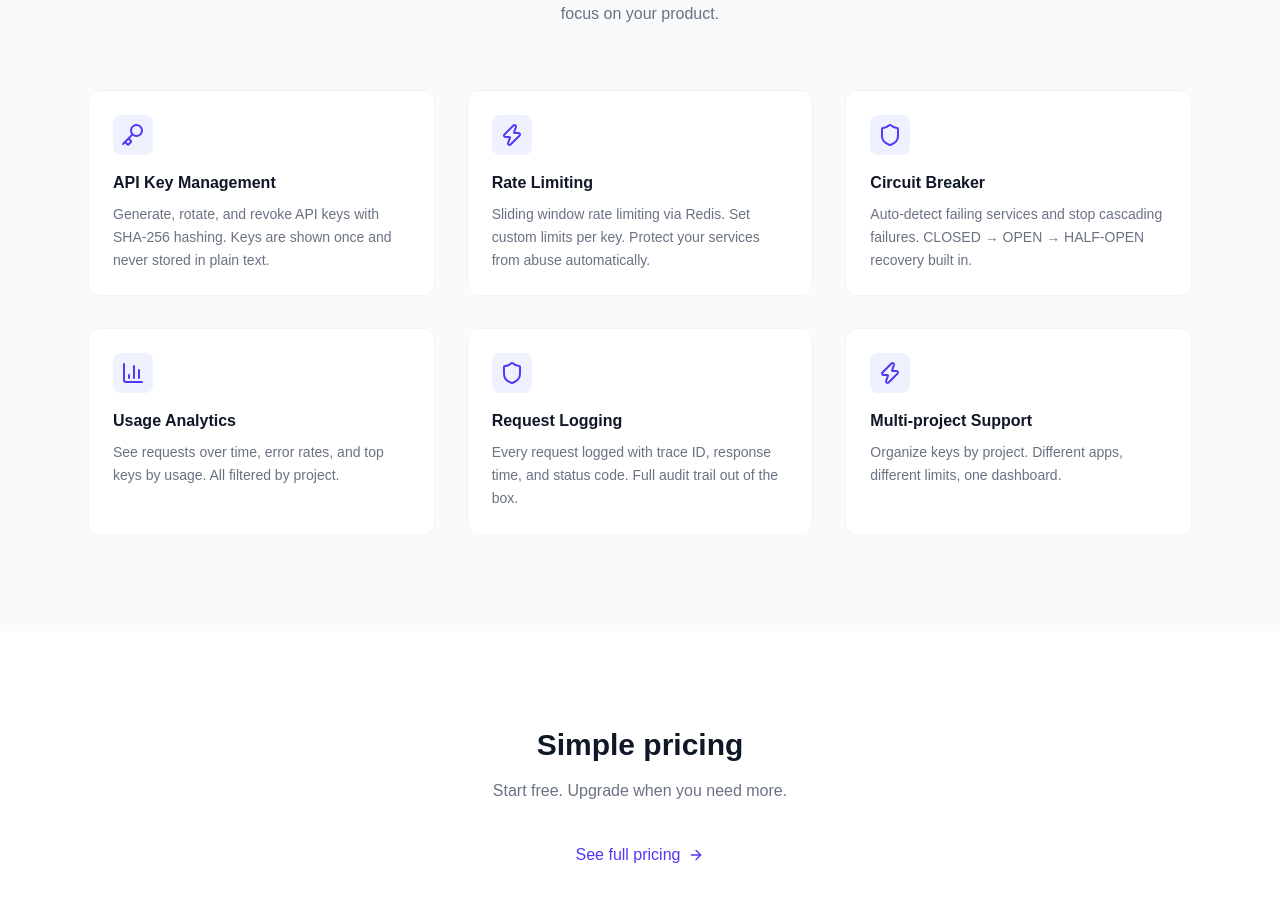
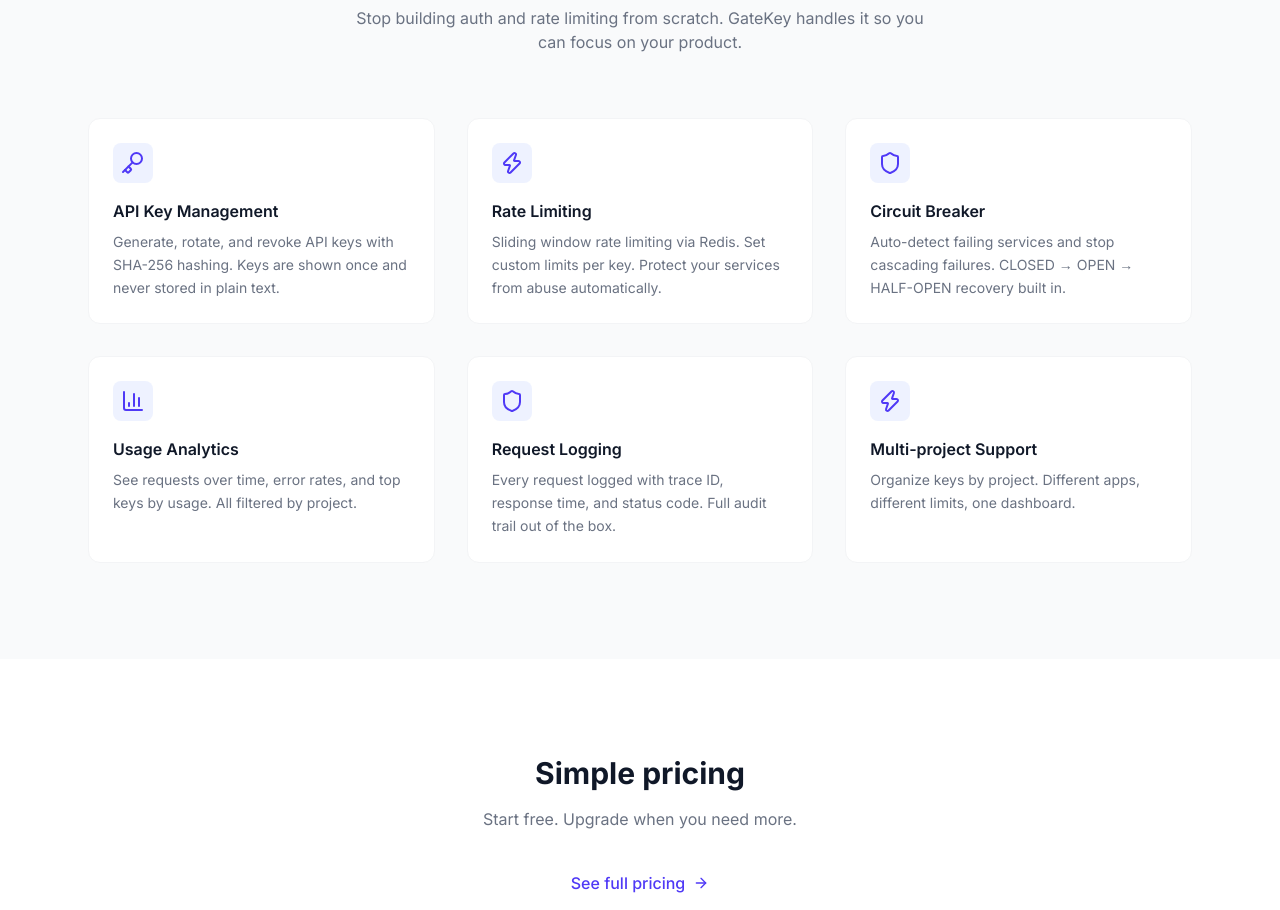
Before and after one commit to priyacha123/api-gateway-dashboard, a Next.js app: page /pricing in a window 1280 px wide. Shown: the part 831-1741 px from the top of the page. Built offline with nearby package versions, Linux system fonts and the light colour scheme.

Commit message:
feat: GateKey dashboard — landing, auth, projects, billing, docs

```diff
--- a/app/dashboard/analytics/page.tsx
+++ b/app/dashboard/analytics/page.tsx
@@ -1,13 +1,20 @@
 'use client'
 
 import { useEffect, useState } from 'react'
-import { BarChart, Bar, XAxis, YAxis, Tooltip, ResponsiveContainer, LineChart, Line } from 'recharts'
+// import { BarChart, Bar, XAxis, YAxis, Tooltip, ResponsiveContainer, LineChart, Line } from 'recharts'
 import { useAuth } from '@/hooks/useAuth'
 
 export default function AnalyticsPage() {
   useAuth()
   const [metrics, setMetrics] = useState<any>(null)
   const [loading, setLoading] = useState(true)
+
+  const statCard = [
+          { label: 'Requests today', value: metrics?.totalToday || 0 },
+          { label: 'Avg response time', value: `${metrics?.avgResponseTime || 0}ms` },
+          { label: '4xx errors', value: metrics?.errorRate4xx || 0 },
+          { label: '5xx errors', value: metrics?.errorRate5xx || 0 }
+        ]
 
   useEffect(() => {
     const fetchMetrics = async () => {
@@ -33,12 +40,7 @@
 
       {/* Stat cards */}
       <div className="grid grid-cols-4 gap-4 mb-8">
-        {[
-          { label: 'Requests today', value: metrics?.totalToday || 0 },
-          { label: 'Avg response time', value: `${metrics?.avgResponseTime || 0}ms` },
-          { label: '4xx errors', value: metrics?.errorRate4xx || 0 },
-          { label: '5xx errors', value: metrics?.errorRate5xx || 0 }
-        ].map(card => (
+        {statCard.map(card => (
           <div key={card.label} className="bg-white border border-gray-100 rounded-xl p-5">
             <p className="text-sm text-gray-500 mb-1">{card.label}</p>
             <p className="text-2xl font-bold text-gray-900">{card.value}</p>
--- a/app/dashboard/page.tsx
+++ b/app/dashboard/page.tsx
@@ -11,6 +11,27 @@
   const [billing, setBilling] = useState<any>(null)
   const [metrics, setMetrics] = useState<any>(null)
   const [loading, setLoading] = useState(true)
+
+  const stats = [
+  {
+    label: 'Projects',
+    value: `${billing?.usage?.projects || 0} / ${billing?.limits?.projects || 2}`,
+    icon: <FolderOpen className="w-5 h-5 text-indigo-600" />,
+            href: '/dashboard/projects'
+  },
+  {
+    label: 'Active Keys',
+    value: billing?.usage?.activeKeys || 0,
+    icon: <Key className="w-5 h-5 text-indigo-600" />,
+            href: '/dashboard/projects'
+  },
+  {
+    label: 'Requests Today',
+    value: metrics?.totalToday || 0,
+    icon: <Activity className="w-5 h-5 text-indigo-600" />,
+            href: '/dashboard/analytics'
+  }
+]
 
   useEffect(() => {
     const fetchData = async () => {
@@ -57,26 +78,7 @@
 
       {/* Stats */}
       <div className="grid grid-cols-3 gap-4 mb-8">
-        {[
-          {
-            label: 'Projects',
-            value: `${billing?.usage?.projects || 0} / ${billing?.limits?.projects || 2}`,
-            icon: <FolderOpen className="w-5 h-5 text-indigo-600" />,
-            href: '/dashboard/projects'
-          },
-          {
-            label: 'Active Keys',
-            value: billing?.usage?.activeKeys || 0,
-            icon: <Key className="w-5 h-5 text-indigo-600" />,
-            href: '/dashboard/projects'
-          },
-          {
-            label: 'Requests Today',
-            value: metrics?.totalToday || 0,
-            icon: <Activity className="w-5 h-5 text-indigo-600" />,
-            href: '/dashboard/analytics'
-          }
-        ].map(stat => (
+        {stats.map(stat => (
           <Link key={stat.label} href={stat.href}
             className="bg-white border border-gray-100 rounded-xl p-5 hover:border-indigo-200 transition-colors"
           >
--- a/app/docs/page.tsx
+++ b/app/docs/page.tsx
@@ -1,5 +1,6 @@
 import Link from 'next/link'
 import { Key } from 'lucide-react'
+import { endpoints, header, quickLinks, quickStart, status } from '@/lib/constants'
 
 export default function DocsPage() {
   return (
@@ -20,14 +21,8 @@
         {/* Sidebar nav */}
         <aside className="w-48 flex-shrink-0">
           <nav className="sticky top-8 space-y-1">
-            {[
-              { href: '#quickstart', label: 'Quick Start' },
-              { href: '#authentication', label: 'Authentication' },
-              { href: '#rate-limiting', label: 'Rate Limiting' },
-              { href: '#errors', label: 'Error Codes' },
-              { href: '#endpoints', label: 'Endpoints' }
-            ].map(link => (
-
+            {quickLinks.map(link => (
+                <a
                 key={link.href}
                 href={link.href}
                 className="block text-sm text-gray-600 hover:text-indigo-600 py-1.5 transition-colors"
@@ -48,11 +43,7 @@
           <section id="quickstart" className="mb-12">
             <h2 className="text-xl font-bold text-gray-900 mb-4">Quick Start</h2>
             <div className="space-y-4">
-              {[
-                { step: '1', title: 'Sign up and create a project', desc: 'Create a free account and set up your first project from the dashboard.' },
-                { step: '2', title: 'Generate an API key', desc: 'Generate a key from your project page. Copy it — it\'s shown only once.' },
-                { step: '3', title: 'Make your first request', desc: 'Pass your key via the X-API-Key header on every request.' }
-              ].map(s => (
+              {quickStart.map(s => (
                 <div key={s.step} className="flex gap-4">
                   <div className="w-7 h-7 bg-indigo-600 text-white rounded-full flex items-center justify-center text-sm font-bold flex-shrink-0">
                     {s.step}
@@ -117,11 +108,7 @@
                   </tr>
                 </thead>
                 <tbody className="divide-y divide-gray-50">
-                  {[
-                    { header: 'X-RateLimit-Limit', desc: 'Maximum requests allowed per minute' },
-                    { header: 'X-RateLimit-Remaining', desc: 'Requests remaining in current window' },
-                    { header: 'X-RateLimit-Reset', desc: 'Unix timestamp when the window resets' }
-                  ].map(row => (
+                  {header.map(row => (
                     <tr key={row.header}>
                       <td className="px-4 py-3 font-mono text-xs text-indigo-600">{row.header}</td>
                       <td className="px-4 py-3 text-gray-600">{row.desc}</td>
@@ -155,13 +142,7 @@
                   </tr>
                 </thead>
                 <tbody className="divide-y divide-gray-50">
-                  {[
-                    { status: '200', meaning: 'Request successful' },
-                    { status: '401', meaning: 'Missing or invalid API key' },
-                    { status: '403', meaning: 'Plan limit exceeded — upgrade required' },
-                    { status: '429', meaning: 'Rate limit exceeded — slow down' },
-                    { status: '503', meaning: 'Downstream service unavailable — circuit open' }
-                  ].map(row => (
+                  {status.map(row => (
                     <tr key={row.status}>
                       <td className="px-4 py-3">
                         <span className={`text-xs font-mono font-bold ${
@@ -183,21 +164,9 @@
           <section id="endpoints" className="mb-12">
             <h2 className="text-xl font-bold text-gray-900 mb-4">Endpoints</h2>
             <div className="space-y-3">
-              {[
-                { method: 'POST', path: '/auth/register', desc: 'Create a new account' },
-                { method: 'POST', path: '/auth/login', desc: 'Get a JWT token' },
-                { method: 'GET', path: '/projects', desc: 'List all projects' },
-                { method: 'POST', path: '/projects', desc: 'Create a project' },
-                { method: 'GET', path: '/projects/:id', desc: 'Get project with keys' },
-                { method: 'POST', path: '/projects/:id/keys', desc: 'Generate an API key' },
-                { method: 'DELETE', path: '/projects/:id/keys/:keyId', desc: 'Revoke a key' },
-                { method: 'GET', path: '/billing/status', desc: 'Get plan and usage' },
-                { method: 'POST', path: '/billing/upgrade', desc: 'Upgrade to PRO' },
-                { method: 'GET', path: '/service-a/data', desc: 'Proxied service A (requires API key)' },
-                { method: 'GET', path: '/service-b/data', desc: 'Proxied service B (requires API key)' }
-              ].map(ep => (
+              {endpoints.map(ep => (
                 <div key={ep.path} className="flex items-center gap-3 py-2.5 border-b border-gray-50 last:border-0">
-                  <span className={`text-xs font-bold px-2 py-0.5 rounded font-mono w-12 text-center ${
+                  <span className={`text-xs font-bold px-2 py-0.5 rounded font-mono w-17 text-center ${
                     ep.method === 'GET' ? 'bg-blue-50 text-blue-700' :
                     ep.method === 'POST' ? 'bg-green-50 text-green-700' :
                     'bg-red-50 text-red-700'
--- a/app/layout.tsx
+++ b/app/layout.tsx
@@ -1,33 +1,66 @@
-import type { Metadata } from "next";
-import { Geist, Geist_Mono } from "next/font/google";
-import "./globals.css";
+// import type { Metadata } from "next";
+// import { Geist, Geist_Mono } from "next/font/google";
+// import "./globals.css";
 
-const geistSans = Geist({
-  variable: "--font-geist-sans",
-  subsets: ["latin"],
-});
+// const geistSans = Geist({
+//   variable: "--font-geist-sans",
+//   subsets: ["latin"],
+// });
 
-const geistMono = Geist_Mono({
-  variable: "--font-geist-mono",
-  subsets: ["latin"],
-});
+// const geistMono = Geist_Mono({
+//   variable: "--font-geist-mono",
+//   subsets: ["latin"],
+// });
+
+// export const metadata: Metadata = {
+//   title: "Create Next App",
+//   description: "Generated by create next app",
+// };
+
+// export default function RootLayout({
+//   children,
+// }: Readonly<{
+//   children: React.ReactNode;
+// }>) {
+//   return (
+//     <html
+//       lang="en"
+//       className={`${geistSans.variable} ${geistMono.variable} h-full antialiased`}
+//     >
+//       <body className="min-h-full flex flex-col">{children}</body>
+//     </html>
+//   );
+// }
+
+
+
+import type { Metadata } from 'next'
+import { Inter } from 'next/font/google'
+import './globals.css'
+
+const inter = Inter({ subsets: ['latin'] })
 
 export const metadata: Metadata = {
-  title: "Create Next App",
-  description: "Generated by create next app",
-};
+  title: 'GateKey — API Key Management for Developers',
+  description: 'Generate, manage, and monitor API keys with built-in rate limiting and circuit breaker protection. Start free.',
+  openGraph: {
+    title: 'GateKey — API Key Management for Developers',
+    description: 'Generate, manage, and monitor API keys with built-in rate limiting and circuit breaker protection.',
+    url: 'https://your-dashboard.vercel.app',
+    siteName: 'GateKey',
+    type: 'website'
+  },
+  twitter: {
+    card: 'summary_large_image',
+    title: 'GateKey — API Key Management for Developers',
+    description: 'Generate, manage, and monitor API keys with built-in rate limiting and circuit breaker protection.'
+  }
+}
 
-export default function RootLayout({
-  children,
-}: Readonly<{
-  children: React.ReactNode;
-}>) {
+export default function RootLayout({ children }: { children: React.ReactNode }) {
   return (
-    <html
-      lang="en"
-      className={`${geistSans.variable} ${geistMono.variable} h-full antialiased`}
-    >
-      <body className="min-h-full flex flex-col">{children}</body>
+    <html lang="en">
+      <body className={inter.className}>{children}</body>
     </html>
-  );
+  )
 }
--- a/app/pricing/page.tsx
+++ b/app/pricing/page.tsx
@@ -3,6 +3,39 @@
 import { PLANS } from '@/lib/constants'
 
 export default function LandingPage() {
+  const features = [
+              {
+                icon: <Key className="w-6 h-6 text-indigo-600" />,
+                title: 'API Key Management',
+                desc: 'Generate, rotate, and revoke API keys with SHA-256 hashing. Keys are shown once and never stored in plain text.'
+              },
+              {
+                icon: <Zap className="w-6 h-6 text-indigo-600" />,
+                title: 'Rate Limiting',
+                desc: 'Sliding window rate limiting via Redis. Set custom limits per key. Protect your services from abuse automatically.'
+              },
+              {
+                icon: <Shield className="w-6 h-6 text-indigo-600" />,
+                title: 'Circuit Breaker',
+                desc: 'Auto-detect failing services and stop cascading failures. CLOSED → OPEN → HALF-OPEN recovery built in.'
+              },
+              {
+                icon: <BarChart3 className="w-6 h-6 text-indigo-600" />,
+                title: 'Usage Analytics',
+                desc: 'See requests over time, error rates, and top keys by usage. All filtered by project.'
+              },
+              {
+                icon: <Shield className="w-6 h-6 text-indigo-600" />,
+                title: 'Request Logging',
+                desc: 'Every request logged with trace ID, response time, and status code. Full audit trail out of the box.'
+              },
+              {
+                icon: <Zap className="w-6 h-6 text-indigo-600" />,
+                title: 'Multi-project Support',
+                desc: 'Organize keys by project. Different apps, different limits, one dashboard.'
+              }
+            ]
+
   return (
     <div className="min-h-screen bg-white">
 
@@ -54,38 +87,7 @@
           <h2 className="text-3xl font-bold text-gray-900 text-center mb-4">Everything your API needs</h2>
           <p className="text-gray-500 text-center mb-16 max-w-xl mx-auto">Stop building auth and rate limiting from scratch. GateKey handles it so you can focus on your product.</p>
           <div className="grid grid-cols-3 gap-8">
-            {[
-              {
-                icon: <Key className="w-6 h-6 text-indigo-600" />,
-                title: 'API Key Management',
-                desc: 'Generate, rotate, and revoke API keys with SHA-256 hashing. Keys are shown once and never stored in plain text.'
-              },
-              {
-                icon: <Zap className="w-6 h-6 text-indigo-600" />,
-                title: 'Rate Limiting',
-                desc: 'Sliding window rate limiting via Redis. Set custom limits per key. Protect your services from abuse automatically.'
-              },
-              {
-                icon: <Shield className="w-6 h-6 text-indigo-600" />,
-                title: 'Circuit Breaker',
-                desc: 'Auto-detect failing services and stop cascading failures. CLOSED → OPEN → HALF-OPEN recovery built in.'
-              },
-              {
-                icon: <BarChart3 className="w-6 h-6 text-indigo-600" />,
-                title: 'Usage Analytics',
-                desc: 'See requests over time, error rates, and top keys by usage. All filtered by project.'
-              },
-              {
-                icon: <Shield className="w-6 h-6 text-indigo-600" />,
-                title: 'Request Logging',
-                desc: 'Every request logged with trace ID, response time, and status code. Full audit trail out of the box.'
-              },
-              {
-                icon: <Zap className="w-6 h-6 text-indigo-600" />,
-                title: 'Multi-project Support',
-                desc: 'Organize keys by project. Different apps, different limits, one dashboard.'
-              }
-            ].map(f => (
+            {features.map(f => (
               <div key={f.title} className="bg-white p-6 rounded-xl border border-gray-100">
                 <div className="w-10 h-10 bg-indigo-50 rounded-lg flex items-center justify-center mb-4">
                   {f.icon}
--- a/lib/constants.ts
+++ b/lib/constants.ts
@@ -1,5 +1,3 @@
-import { Key, LayoutDashboard, FolderOpen, BarChart3, CreditCard, LogOut } from 'lucide-react'
-
 export const GATEWAY_URL = process.env.NEXT_PUBLIC_GATEWAY_URL || 'http://localhost:3001'
 
 export const PLANS = {
@@ -39,3 +37,45 @@
     }
   }
 }
+
+export const endpoints = [
+  { method: 'POST', path: '/auth/register', desc: 'Create a new account' },
+  { method: 'POST', path: '/auth/login', desc: 'Get a JWT token' },
+  { method: 'GET', path: '/projects', desc: 'List all projects' },
+  { method: 'POST', path: '/projects', desc: 'Create a project' },
+  { method: 'GET', path: '/projects/:id', desc: 'Get project with keys' },
+  { method: 'POST', path: '/projects/:id/keys', desc: 'Generate an API key' },
+  { method: 'DELETE', path: '/projects/:id/keys/:keyId', desc: 'Revoke a key' },
+  { method: 'GET', path: '/billing/status', desc: 'Get plan and usage' },
+  { method: 'POST', path: '/billing/upgrade', desc: 'Upgrade to PRO' },
+  { method: 'GET', path: '/service-a/data', desc: 'Proxied service A (requires API key)' },
+  { method: 'GET', path: '/service-b/data', desc: 'Proxied service B (requires API key)' }
+]
+
+export const header = [
+  { header: 'X-RateLimit-Limit', desc: 'Maximum requests allowed per minute' },
+  { header: 'X-RateLimit-Remaining', desc: 'Requests remaining in current window' },
+  { header: 'X-RateLimit-Reset', desc: 'Unix timestamp when the window resets' }
+]
+
+export const quickLinks = [
+  { href: '#quickstart', label: 'Quick Start' },
+  { href: '#authentication', label: 'Authentication' },
+  { href: '#rate-limiting', label: 'Rate Limiting' },
+  { href: '#errors', label: 'Error Codes' },
+  { href: '#endpoints', label: 'Endpoints' }
+]
+
+export const quickStart = [
+  { step: '1', title: 'Sign up and create a project', desc: 'Create a free account and set up your first project from the dashboard.' },
+  { step: '2', title: 'Generate an API key', desc: 'Generate a key from your project page. Copy it — it\'s shown only once.' },
+  { step: '3', title: 'Make your first request', desc: 'Pass your key via the X-API-Key header on every request.' }
+]
+
+export const status = [
+  { status: '200', meaning: 'Request successful' },
+  { status: '401', meaning: 'Missing or invalid API key' },
+  { status: '403', meaning: 'Plan limit exceeded — upgrade required' },
+  { status: '429', meaning: 'Rate limit exceeded — slow down' },
+  { status: '503', meaning: 'Downstream service unavailable — circuit open' }
+]
```
